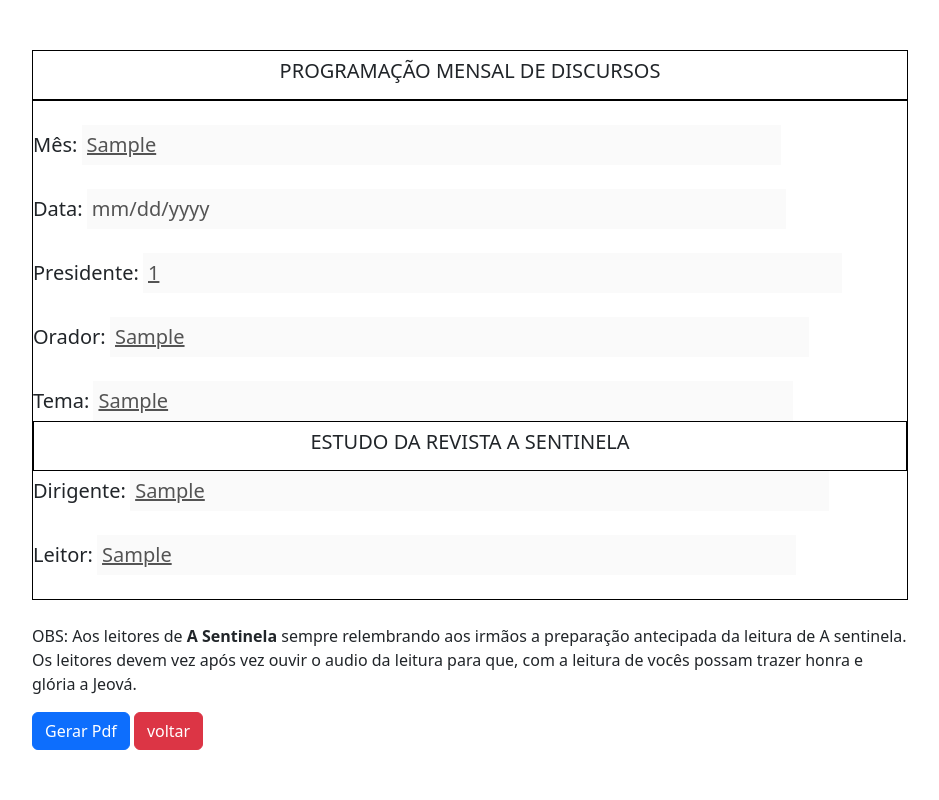
After one commit to rcj2022/Programa, a PHP site: page /impressao.php?id=1 in a window 1280 px wide. The commit adds this page. Shown: the whole page, without its empty margins (170-1109 px from the left). Run offline with PHP 8.4, Linux system fonts and the light colour scheme; tables that the repository leaves empty or names only in its code hold one stand-in row (values such as "Sample post"); data that the repository does not hold is empty; some libraries are stand-ins or nearby versions.

Commit message:
atualizar

```diff
--- a/config.php
+++ b/config.php
@@ -3,11 +3,11 @@
 $dbhost = 'localhost';
 $username = 'root';
 $pwd = '';
-$dbname = 'prog';
+$dbname = 'prog1';
 
 
 $con = new mysqli($dbhost,$username,$pwd,$dbname);
-
+// $con = mysqli_connect($dbhost,$username,$pwd,$dbname);
 // if($con->connect_errno){
 //     echo "Erro";
 // }
--- /dev/null
+++ b/impressao.php
@@ -0,0 +1,172 @@
+
+<?php
+
+if(!empty($_GET['id']))
+{
+
+include_once('config.php');
+
+$id = $_GET['id'];
+
+$sqlSelect = "SELECT * FROM pub WHERE id = $id";
+
+$result = $con->query($sqlSelect);
+
+if ($result->num_rows > 0)
+{
+    while($dados = mysqli_fetch_assoc($result))
+    {
+        $mes = $dados['mes'];
+        $dataReg = $dados['dataReg'];
+        $presid = $dados['presid'];
+        $orador = $dados['orador'];
+        $tema = $dados['tema'];
+        $dirigente = $dados['dirigente'];
+        $leitor = $dados['leitor'];
+        $orac = $dados['orador'];
+
+    }
+
+}
+else
+{
+    header('Location: index.php');
+
+}
+
+
+}
+else
+{
+    header('Location: index.php');
+}
+
+
+
+
+?>
+<!DOCTYPE html>
+<html lang="pt-br">
+<head>
+    <meta charset="UTF-8">
+    <meta name="viewport" content="width=device-width, initial-scale=1.0">
+    <link rel="stylesheet" href="">
+    <link href="https://cdn.jsdelivr.net/npm/bootstrap@5.3.0/dist/css/bootstrap.min.css" rel="stylesheet" integrity="sha384-9ndCyUaIbzAi2FUVXJi0CjmCapSmO7SnpJef0486qhLnuZ2cdeRhO02iuK6FUUVM" crossorigin="anonymous">
+  </head>
+    <title>Atualizar Programação</title>
+    <script src="https://cdnjs.cloudflare.com/ajax/libs/html2pdf.js/0.10.1/html2pdf.bundle.min.js" integrity="sha512-GsLlZN/3F2ErC5ifS5QtgpiJtWd43JWSuIgh7mbzZ8zBps+dvLusV+eNQATqgA/HdeKFVgA5v3S/cIrLF7QnIg==" crossorigin="anonymous" referrerpolicy="no-referrer"></script>
+    <script src="scripts.js" defer></script>
+    <script src="input.js" defer></script>
+</head>
+    <style>
+        #update{
+            width: 200px;
+            margin-left: 0px;
+            padding: 15px;
+            color: white;
+            background-color: red;
+            border-radius: 5px;
+            border: none;
+            cursor: pointer;
+            border-radius: 15px;
+            font-size: 13pt;
+        }
+        legend{
+        border: 1px solid gray;
+        padding: 10px;
+        text-align: center;
+        background-color: white;
+        border-radius: 5px;
+        font-size: 20pt;
+    }
+    fieldset{
+        border: 1px solid black;
+    }
+    .box{
+    position: absolute;
+    top: 50%;
+    left: 50%;
+    transform: translate(-50%,-50%);
+    background-color:white;
+    padding: 10px;
+    width: 70%;
+}
+h4{
+    text-align: center;
+    font-size: 15pt;
+}
+
+.padrao{
+    width: 80%;
+    padding: 5px;
+   border: none;
+    font-size: 15pt;
+    text-decoration: underline;
+}
+.Labelpadrao{
+    font-size: 15pt;
+}
+</style>
+<body>
+<div class="box" >
+
+    <form id="content">
+        <!-- <hr class="bg-dark"> -->
+        <fieldset>
+        <h4 class="p-2">PROGRAMAÇÃO MENSAL DE DISCURSOS</h3>
+        </fieldset>
+        <fieldset>
+            <!-- <legend><b>Programação do mês corrente</b></legend> -->
+            <br>
+            <div class ="inputMes">
+            <label for="mes" class="Labelpadrao">Mês:</label>
+            <input type="text" name="mes" id="mes" placeholder="Digite o mês..." class="padrao" value="<?php echo $mes ?>">
+            </div>
+            <br>
+            <div class ="inputData">
+            <label for="dataReg" class="Labelpadrao">Data:</label>
+            <input type="date" name="dataReg" id="dataReg" placeholder="Digite a data..." value="<?php echo $dataReg ?>"class="padrao">
+            </div>
+            <br>
+            <div class ="inputPre">
+            <label for="presidente" class="Labelpadrao">Presidente:</label>
+            <input type="text" name="presidente" id="presidente" placeholder="Digite o nome do presidente..." class ="padrao" value="<?php echo $presid ?>" >
+            </div>
+
+            <br>
+            <div class ="inputOrac">
+            <label for="orador" class="Labelpadrao">Orador:</label>
+            <input type="text" name="orador" id="orador" placeholder="Digite o nome do orador..." class ="padrao" value="<?php echo $orador ?>">
+            </div>
+
+            <br>
+            <div class ="inputTema">
+            <label for="tema" class="Labelpadrao">Tema:</label>
+            <input type="text" name="tema" id="tema" placeholder="Digite o tema do discurso..." value="<?php echo $tema ?>" class ="padrao">
+            </div>
+            <fieldset>
+                <h4 class="p-2">ESTUDO DA REVISTA A SENTINELA</h4>
+            </fieldset>
+            <div class ="inputDirigente">
+            <label for="dirigente" class="Labelpadrao">Dirigente:</label>
+            <input type="text" name="dirigente" id="dirigente" placeholder="Digite o nome do dirigente..." value="<?php echo $dirigente ?>" class ="padrao">
+            </div>
+            <br>
+            <div class ="inputLeitor">
+            <label for="leitor" class="Labelpadrao">Leitor:</label>
+            <input type="text" name="leitor" id="leitor" placeholder="Digite o nome do leitor..." value="<?php echo $leitor ?>"class ="padrao">
+            </div>
+            <br>
+            <input type="hidden" name="id" value="<?php echo $id ?>">
+
+        </fieldset>
+        <br>
+        <p>OBS: Aos leitores de <b>A Sentinela</b> sempre relembrando aos irmãos a preparação antecipada da leitura de A sentinela. Os leitores devem vez após vez ouvir o audio da leitura para que, com a leitura de vocês possam trazer honra e glória a Jeová.</p>
+        <!-- <input type="submit" value="GerarPDF" name="update" id="update" class="atualizar"> -->
+
+    </form>
+    <button id="generate-pdf" class="btn btn btn-primary">Gerar Pdf</button>
+    <a href="index.php" class="btn btn btn-danger">voltar</a>
+</div>
+</body>
+</html>
--- /dev/null
+++ b/input.js
@@ -0,0 +1,20 @@
+const input = document.querySelector('#presidente')
+input.disabled = true
+
+const input1 = document.querySelector('#mes')
+input1.disabled = true
+
+const input2 = document.querySelector('#dataReg')
+input2.disabled = true
+
+const input3 = document.querySelector('#orador')
+input3.disabled = true
+
+const input4 = document.querySelector('#tema')
+input4.disabled = true
+
+const input5 = document.querySelector('#dirigente')
+input5.disabled = true
+
+const input6 = document.querySelector('#leitor')
+input6.disabled = true
--- /dev/null
+++ b/scripts.js
@@ -0,0 +1,20 @@
+const btnGenerate = document.querySelector("#generate-pdf");
+
+btnGenerate.addEventListener("click", () => {
+
+    const content = document.querySelector("#content");
+
+    const options = {
+    margin: [10, 10, 10, 10],
+    filename: "arquivo.pdf",
+    html2canvas: {scale: 2},
+    jsPDF: { unit: "mm", format: "a4", orientation: "portrait" },
+
+
+    };
+
+    html2pdf().set(options).from(content).save();
+
+
+
+});
```
Also changed, not shown: formfloat.html (added, +58 -0 lines), imp.html (added, +68 -0 lines), index.php (+8 -2 lines), style.css (line endings or trailing spaces).
